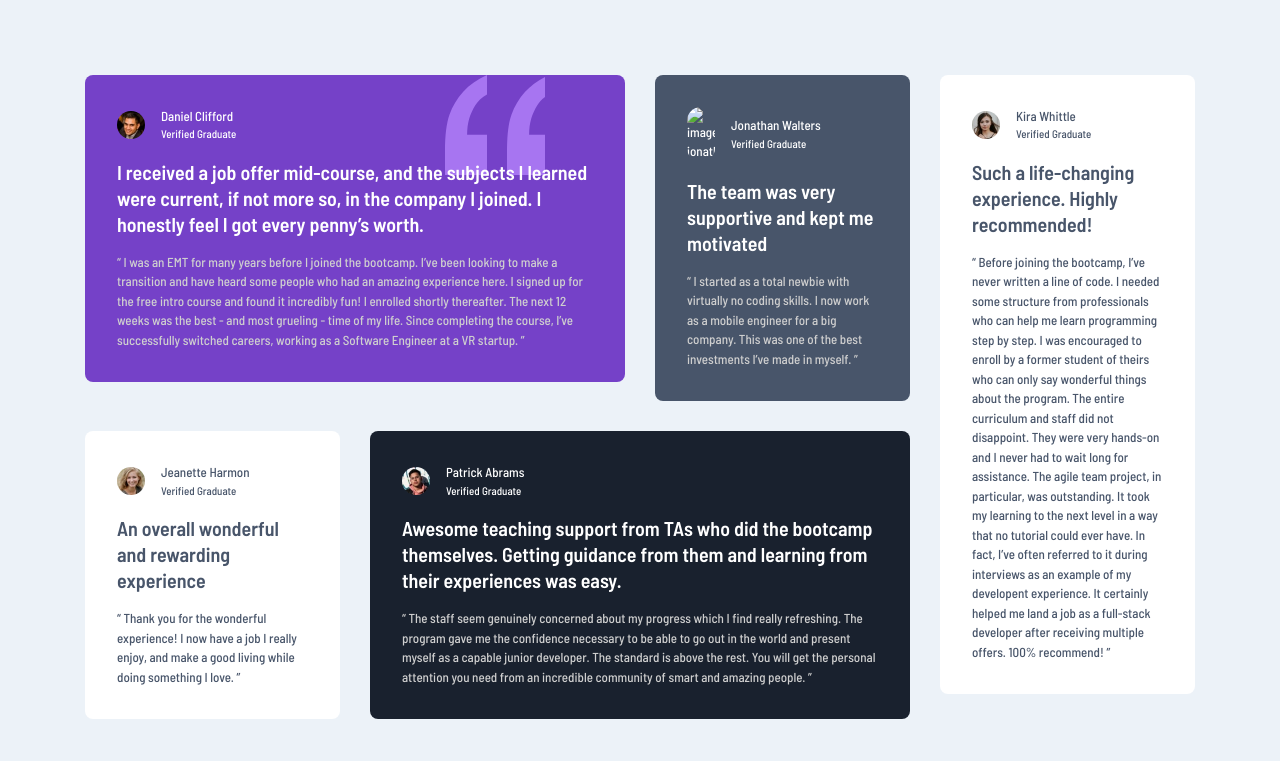
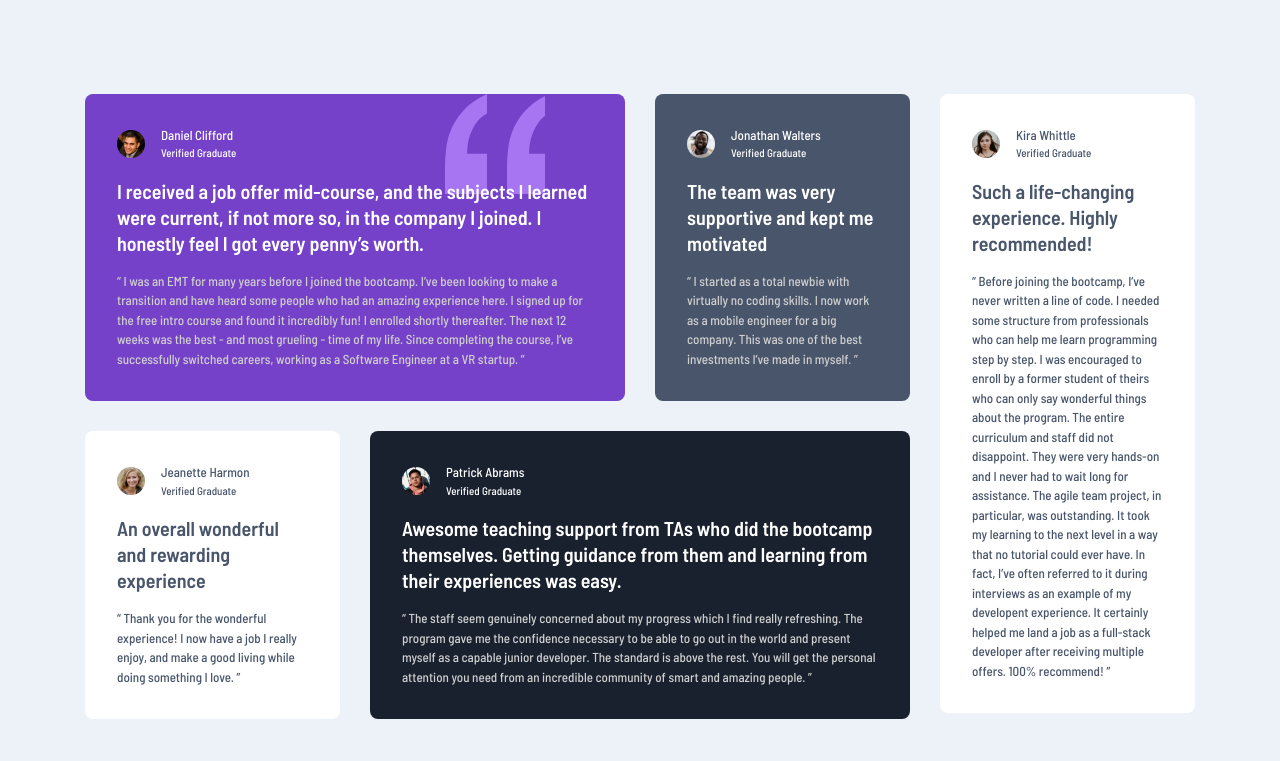
Before and after one commit to sergrosu/testimonials-grid-section, a plain HTML site: page index.html in a window 1280 px wide. Drawn offline with Linux system fonts and the light colour scheme; the site is published under a folder, as on GitHub Pages, so addresses that start at the root find nothing.

Commit message:
fixed broken image

```diff
--- a/index.html
+++ b/index.html
@@ -29,7 +29,7 @@
     <article>
       <div class="testimonial flow style2">
         <div class="customer">
-          <img src="/images/image-jonathan.jpg" alt="image-jonathan">
+          <img src="images/image-jonathan.jpg" alt="image-jonathan">
           <div class="customer__info">
             <p class="customer__name">Jonathan Walters</p>
             <p class="customer__status">Verified Graduate</p>
```
